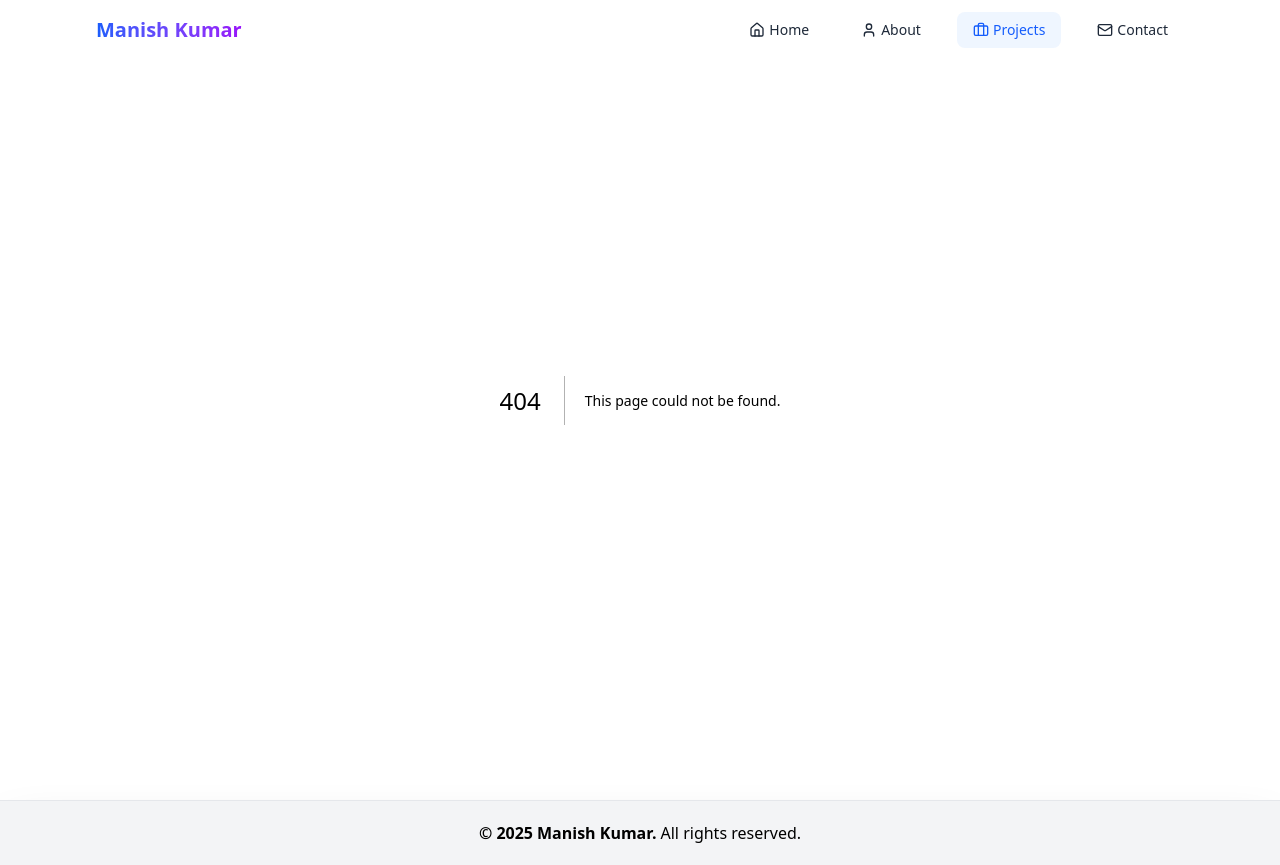
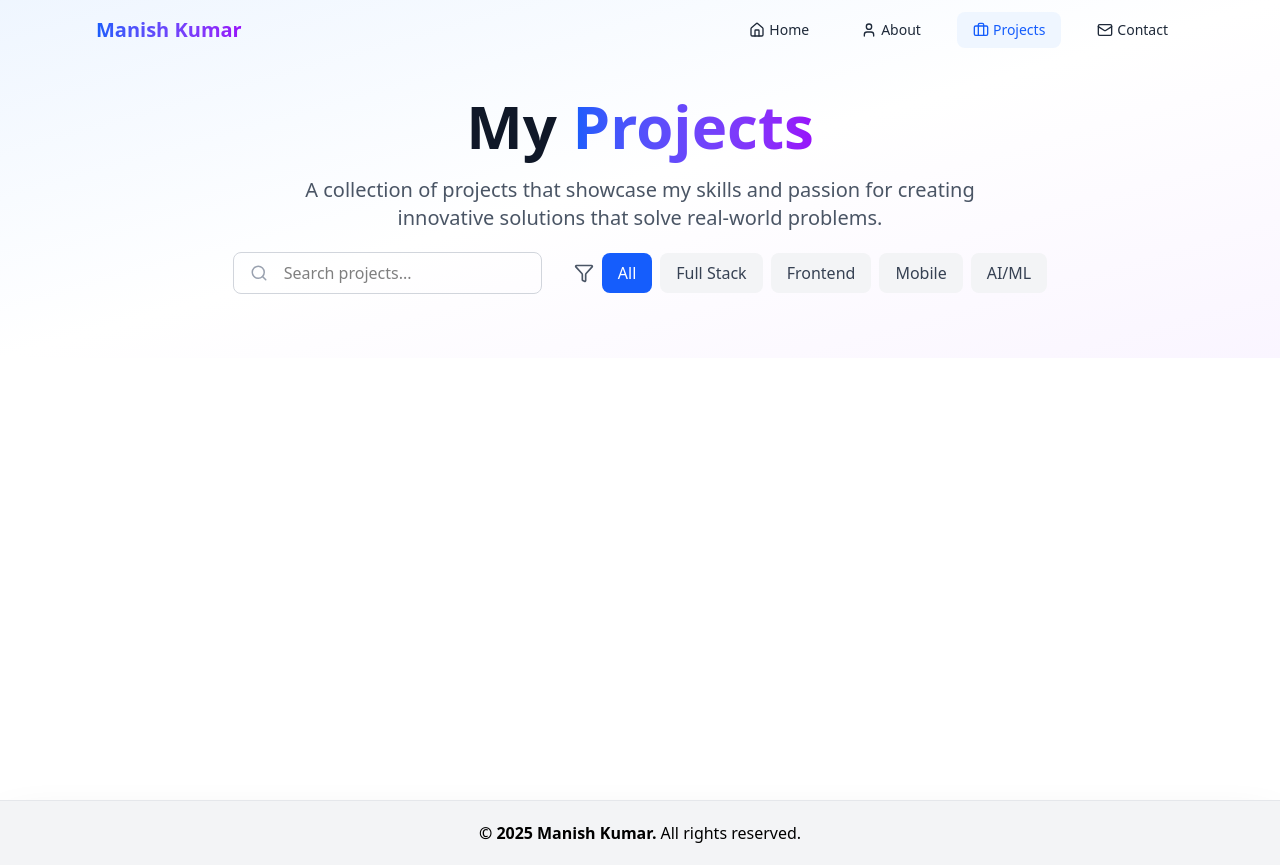
Before and after one commit to manish01101/manish-portfolio, a Next.js app: page /projects in a window 1280 px wide. Before the commit this address had no page. Built offline with nearby package versions, Linux system fonts and the light colour scheme.

Commit message:
feat(projects): add search input and category filter for project list

```diff
--- /dev/null
+++ b/src/app/projects/page.tsx
@@ -0,0 +1,94 @@
+"use client";
+
+import { Filter, Search } from "lucide-react";
+import { useState } from "react";
+
+const categories = ["All", "Full Stack", "Frontend", "Mobile", "AI/ML"];
+const projects = [
+  {
+    id: 1,
+    title: "blogg",
+    description: "A full-stack blogging platform.",
+    image:
+      "https://images.pexels.com/photos/261662/pexels-photo-261662.jpeg?auto=compress&cs=tinysrgb&w=800",
+    technologies: [
+      "React.js",
+      "TypeScript",
+      "Hono",
+      "PostgreSQL",
+      "Tailwind CSS",
+      "Prisma",
+      "Cloudflare worker",
+    ],
+    category: "Full Stack",
+    liveUrl: "https://blogg-cyan-mu.vercel.app",
+    githubUrl: "https://github.com/manish01101/blogg",
+    featured: true,
+    year: "March 2025",
+  },
+];
+const Projects = () => {
+  const [selectedCategory, setSelectedCategory] = useState("All");
+
+  return (
+    <div className="bg-white min-h-screen">
+      {/* Hero Section */}
+      <section className="pt-24 pb-16 px-4 sm:px-6 lg:px-8 bg-gradient-to-br from-blue-50 via-white to-purple-50">
+        <div className="max-w-6xl mx-auto text-center space-y-5">
+          <h1 className="text-4xl md:text-6xl font-bold text-gray-900">
+            My{" "}
+            <span className="bg-gradient-to-r from-blue-600 to-purple-600 bg-clip-text text-transparent">
+              Projects
+            </span>
+          </h1>
+          <p className="text-xl text-gray-600 max-w-2xl mx-auto">
+            A collection of projects that showcase my skills and passion for
+            creating innovative solutions that solve real-world problems.
+          </p>
+          {/* search and filter  */}
+          <div className="flex flex-col md:flex-row gap-8 justify-center items-center">
+            {/* search  */}
+            {/* <div className="flex items-center gap-2 px-4 py-1 border rounded-xl border-gray-300">
+              <Search className=" text-gray-400 w-5 h-5" />
+              <input
+                type="text"
+                placeholder="Search projects..."
+                className="w-full p-2 outline-none focus:ring-2 focus:ring-blue-500 rounded-md"
+              />
+            </div> */}
+            <div className="flex items-center gap-2 px-4 border rounded-lg border-gray-300 focus-within:ring-2 focus-within:ring-blue-500">
+              <Search className="text-gray-400 w-5 h-5" />
+              <input
+                type="text"
+                placeholder="Search projects..."
+                className="w-full p-2 outline-none"
+              />
+            </div>
+
+            {/* filter */}
+            <div className="flex items-center gap-2">
+              <Filter className="w-5 h-5 text-gray-600" />
+              <div className="flex gap-2">
+                {categories.map((category) => (
+                  <button
+                    key={category}
+                    onClick={() => setSelectedCategory(category)}
+                    className={`px-4 py-2 rounded-lg font-medium transition-colors ${
+                      selectedCategory === category
+                        ? "bg-blue-600 text-white"
+                        : "bg-gray-100 text-gray-700 hover:bg-gray-200"
+                    }`}
+                  >
+                    {category}
+                  </button>
+                ))}
+              </div>
+            </div>
+          </div>
+        </div>
+      </section>
+    </div>
+  );
+};
+
+export default Projects;
```
